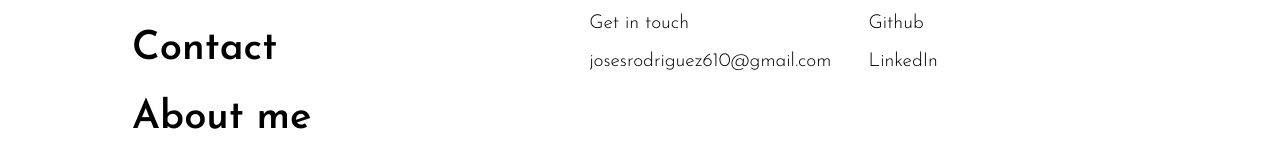
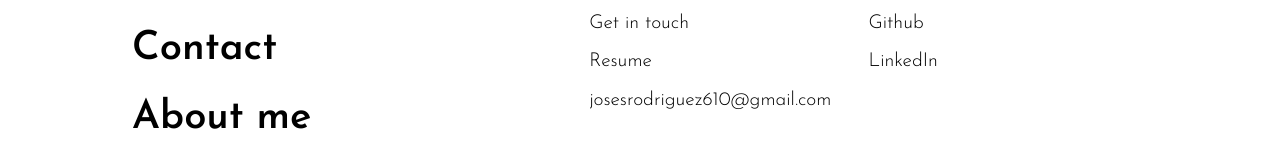
Before and after one commit to josesrodriguez610/Portfolio2.0, a React (Create React App) app: page / in a window 1280 px wide. Both pictures are taken after a click on the element 1135 px from the left and 64 px from the top of the page. Shown: the part 213-355 px from the top of the page. Built offline with nearby package versions, Linux system fonts and the light colour scheme.

Commit message:
(add) Resume

```diff
--- a/src/components/Navigation.js
+++ b/src/components/Navigation.js
@@ -27,6 +27,15 @@
                 <li className="nav-info-label">Email</li>
                 <li>
                   <NavLink to="/contact">Get in touch</NavLink>
+                </li>
+                <li>
+                  <a
+                    target="_blank"
+                    rel="noreferrer"
+                    href="/docs/Jose_Rodriguez_Resume.pdf"
+                  >
+                    Resume
+                  </a>
                 </li>
                 <li>
                   <a
```
Also changed, not shown: 1 other file (tests, documents, lock files or other folders).
